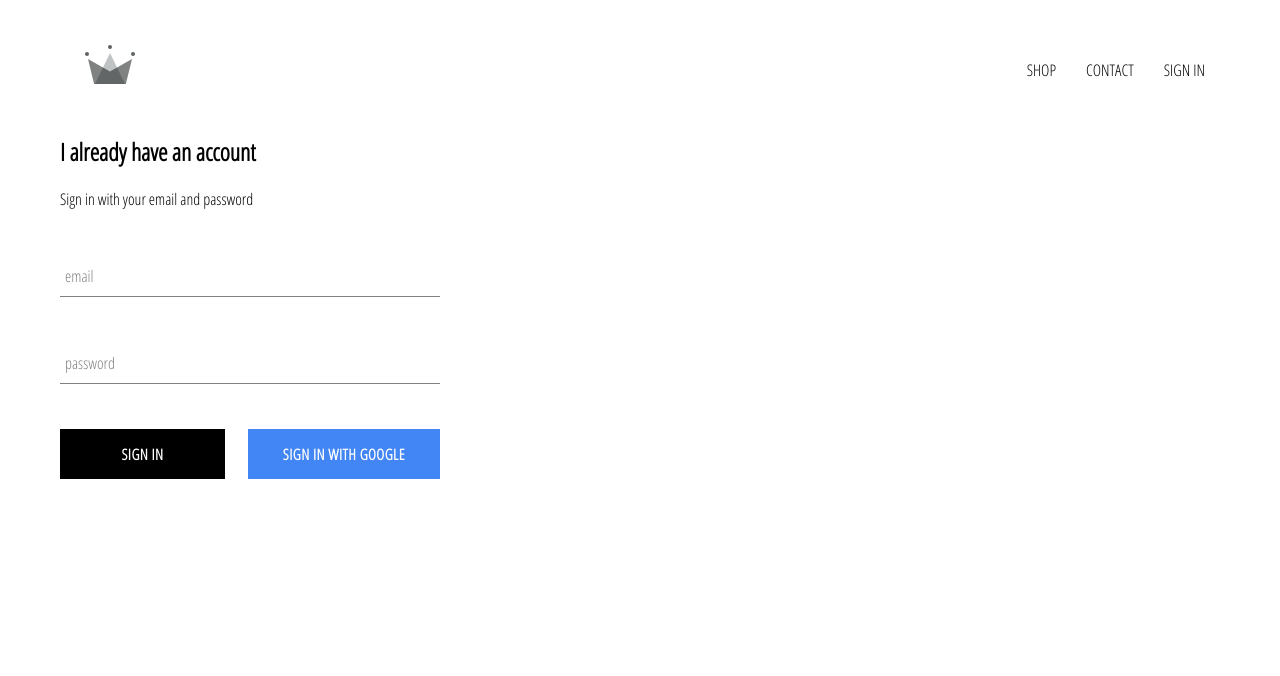
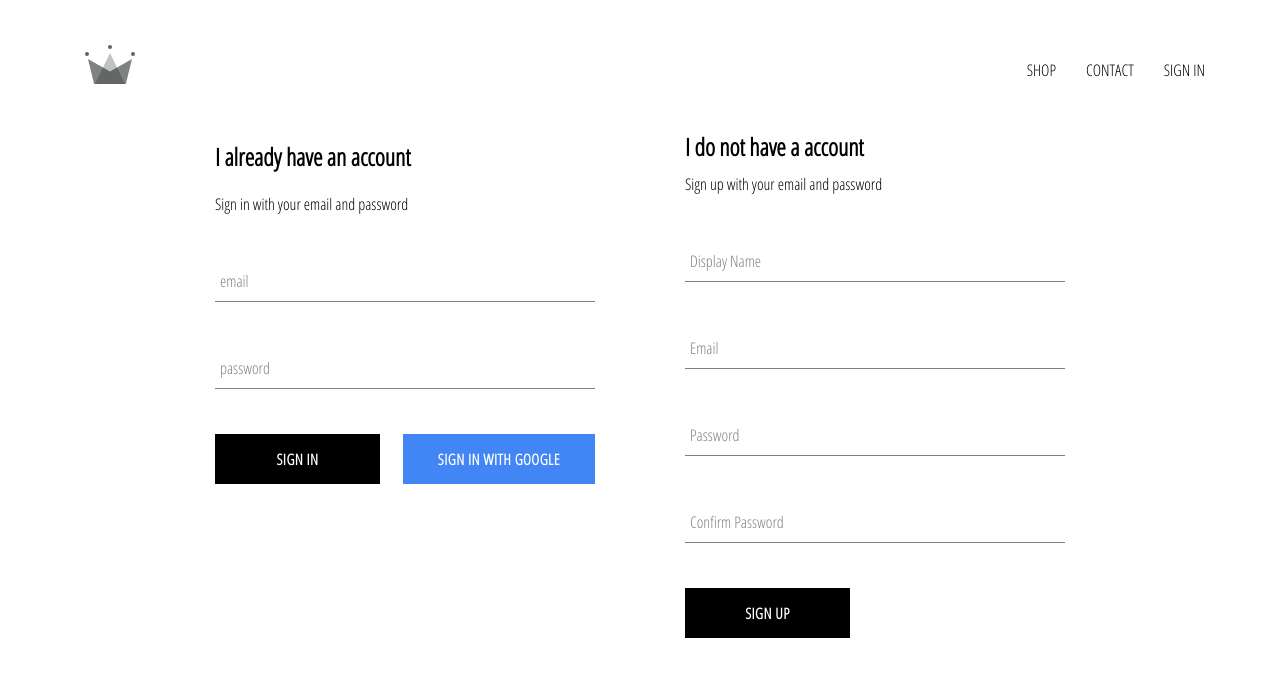
Before and after one commit to sophiiae/react-ecommerce, a React (Create React App) app: page /signin in a window 1280 px wide. Shown: the top 676 px of the page. Built offline with nearby package versions, Linux system fonts and the light colour scheme; no server answers.

Commit message:
add sign up and email sign in

```diff
--- a/src/App.js
+++ b/src/App.js
@@ -32,6 +32,10 @@
 		})
 	}, []);
 
+	// useEffect(() => {
+	// 	console.log(state);
+	// }, [state]);
+
 	return (
 		<div>
 			<Header currentUser={state.currentUser} />
--- a/src/components/index.js
+++ b/src/components/index.js
@@ -4,6 +4,7 @@
 export * from './header';
 export * from './menu-item';
 export * from './sign-in';
+export * from './sign-up';
 
 export * from './form-input';
 export * from './custom-button';
--- /dev/null
+++ b/src/components/sign-up.jsx
@@ -0,0 +1,87 @@
+import React, { useState } from 'react';
+
+import { FormInput } from './form-input';
+import { CustomButton } from './custom-button';
+
+import { auth, createUserProfileDocument } from './../firebase/firebase.utils';
+
+export const SignUp = () => {
+	const [state, setstate] = useState({
+		displayName: '',
+		email: '',
+		password: '',
+		confirmPassword: ''
+	})
+
+	const handleSubmit = async event => {
+		event.preventDefault();
+		const { displayName, email, password, confirmPassword } = state;
+
+		if (password !== confirmPassword) {
+			alert("passwords don't match");
+			return;
+		}
+
+		try {
+			const { user } = await auth.createUserWithEmailAndPassword(email, password);
+
+			await createUserProfileDocument(user, { displayName });
+
+			setstate({
+				displayName: '',
+				email: '',
+				password: '',
+				confirmPassword: ''
+			})
+		} catch (error) {
+			console.error(error);
+		}
+	}
+
+	const handleChange = event => {
+		const { name, value } = event.target;
+		setstate({ ...state, [name]: value });
+	}
+
+	return (
+		<div className="sign-up">
+			<h2 className="title">I do not have a account </h2>
+			<span>Sign up with your email and password</span>
+			<form className="sign-up-form" onSubmit={handleSubmit}>
+				<FormInput
+					type='text'
+					name='displayName'
+					value={state.displayName}
+					onChange={handleChange}
+					label='Display Name'
+					required
+				/>
+				<FormInput
+					type='email'
+					name='email'
+					value={state.email}
+					onChange={handleChange}
+					label='Email'
+					required
+				/>
+				<FormInput
+					type='password'
+					name='password'
+					value={state.password}
+					onChange={handleChange}
+					label='Password'
+					required
+				/>
+				<FormInput
+					type='password'
+					name='confirmPassword'
+					value={state.confirmPassword}
+					onChange={handleChange}
+					label='Confirm Password'
+					required
+				/>
+				<CustomButton type='submit'>SIGN UP</CustomButton>
+			</form>
+		</div>
+	)
+}
--- a/src/pages/sign-in-and-sign-up.jsx
+++ b/src/pages/sign-in-and-sign-up.jsx
@@ -1,8 +1,9 @@
 import React from 'react';
-import { SignIn } from '../components';
+import { SignIn, SignUp } from '../components';
 
 export const SignInAndSignUp = () => (
 	<div className="sign-in-and-sign-up">
 		<SignIn />
+		<SignUp />
 	</div>
 )
--- a/src/scss/styles.scss
+++ b/src/scss/styles.scss
@@ -175,6 +175,23 @@
 	}
 }
 
+.sign-up {
+	display: flex;
+	flex-direction: column;
+	width: 380px;
+
+	.title {
+		margin: 10px 0;
+	}
+}
+
+.sign-in-and-sign-up {
+	width: 850px;
+	display: flex;
+	justify-content: space-between;
+	margin: 30px auto;
+}
+
 * {
 	box-sizing: border-box;
 }
```
Also changed, not shown: src/components/form-input.jsx (+5 -4 lines).
